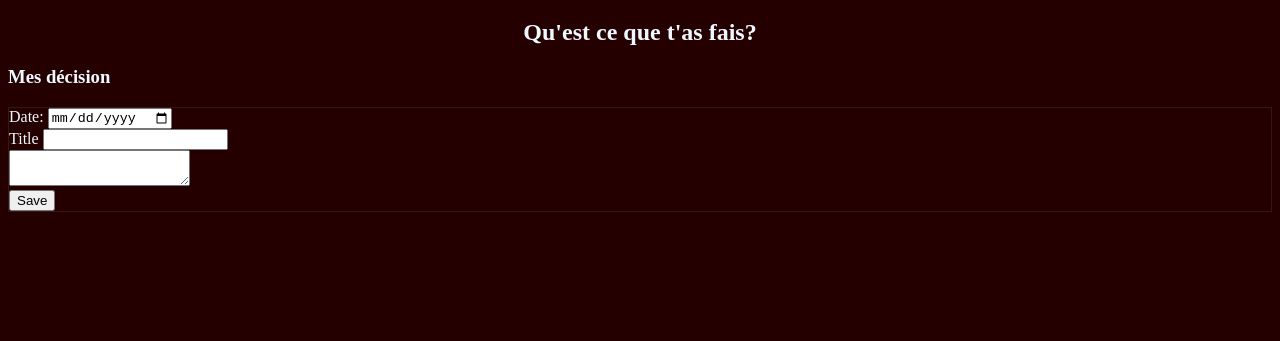
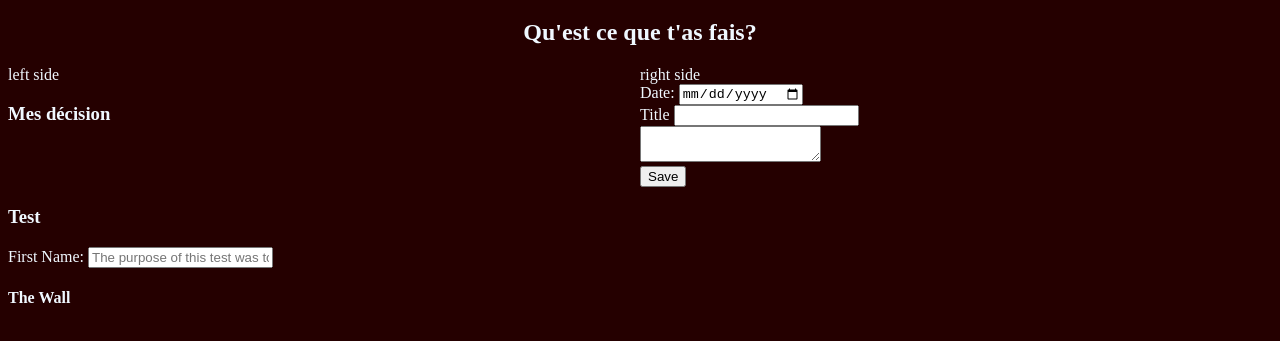
Before and after one commit to Hantech23/blog, a plain HTML site: page index.html in a window 1280 px wide. Shown: the part 61-402 px from the top of the page. Drawn offline with Linux system fonts and the light colour scheme.

Commit message:
Added display for form data and split the page

```diff
--- a/index.html
+++ b/index.html
@@ -6,14 +6,18 @@
     <meta name="viewport" content="width=device-width, initial-scale=1.0">
     <title>Blogue</title>
     <link rel="stylesheet" href="./styles.css">
+    <script src="./script.js" defer></script>
 </head>
 <body>
     <h1>Blogue</h1>
     <h2>Qu'est ce que t'as fais?</h2>
+
+<div>
+    <div class="col">
+        <div class="leftside">left side
             <h3>Mes décision</h3>
-
-
-    <form action="http://httpbin.org/post" method="post">
+        </div>
+        <div class="rightside">right side
             <div>
                 <label for="date">Date:</label>
                 <input type="date" id="date" placeholder="xx/xx/xxxx" name="date">
@@ -26,7 +30,32 @@
 
             <div><textarea></textarea></div>
 
-        <div><button type="submit">Save</button></div>
-    </form>
+            <div><button class="savebutton" type="submit">Save</button></div>
+        </div>
+
+
+    </div>
+</div>
+
+
+
+
+
+
+
+
+    <h3>Test</h3>
+
+        <div>
+            <label for="first_name">First Name:</label>
+            <input type="text" name="first_name" id="first_name" placeholder="The purpose of this test was to see what form controls look like outside of a form element">
+        </div>
+
+
+
+    <h4>The Wall</h4>
+
+    <h3 class="wall"></h3>
+
 </body>
 </html>
--- a/script.js
+++ b/script.js
@@ -0,0 +1,9 @@
+const textbox = document.querySelector('textarea')
+
+const savebutton = document.querySelector('.savebutton')
+
+const wall = document.querySelector('.wall')
+
+savebutton.addEventListener('click', (event) => {
+    wall.innerText = textbox.value;
+})
--- a/styles.css
+++ b/styles.css
@@ -15,3 +15,11 @@ body {
     background-color: rgb(37, 0, 0);
     color: aliceblue;
 }
+
+.col {
+    display: flex;
+}
+
+.leftside, .rightside {
+    width: 100%;
+}
```
Lines whose indentation alone changed are shown as unchanged.
